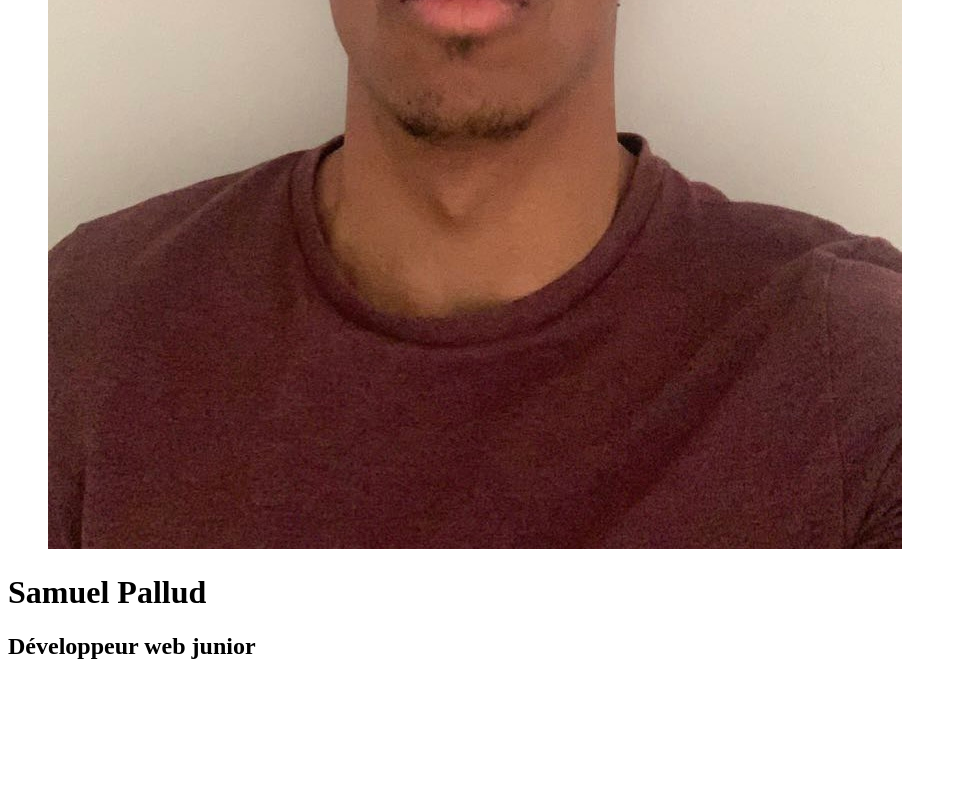
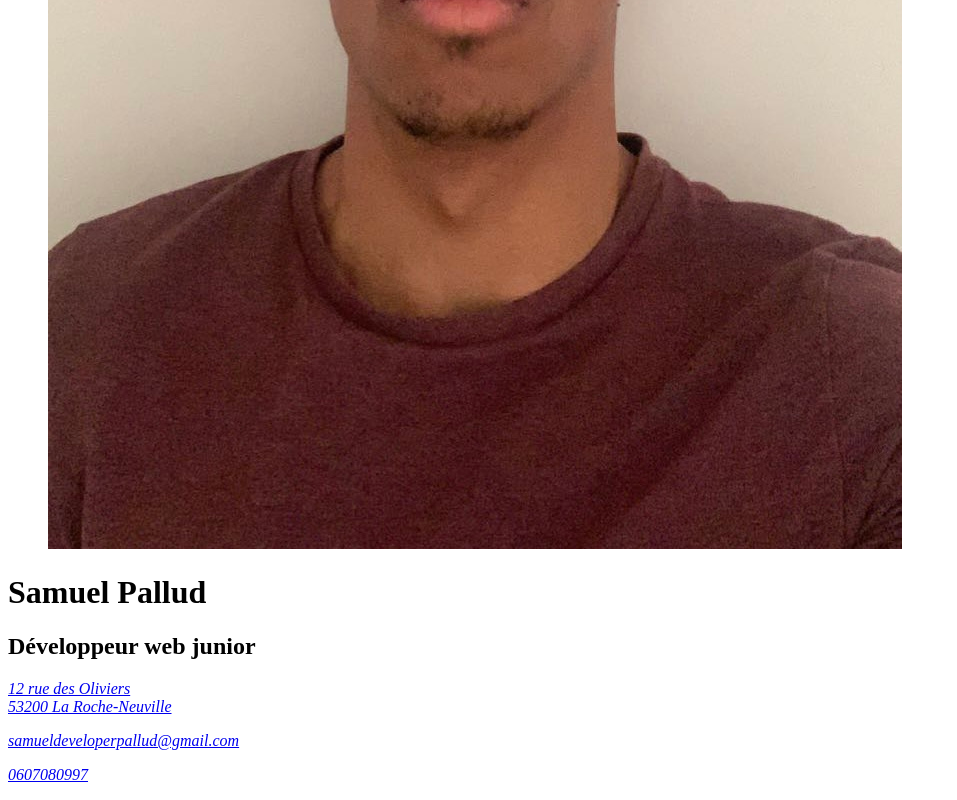
Before and after one commit to samuelpallud97/CV-Samuel-Pallud-devoir-CEF, a plain HTML site: page index.html in a window 1280 px wide. Shown: the part 614-1414 px from the top of the page, without its empty margins (0-957 px from the left). Before the commit the page ends 1294 px from the top, so only its background shows below. Drawn offline with Linux system fonts and the light colour scheme.

Commit message:
Ajout de l'adresse et des contacts

```diff
--- a/index.html
+++ b/index.html
@@ -11,18 +11,36 @@
     <link rel="stylesheet" href="./assets/fonts/Raleway-Italic.ttf">
 </head>
 <body>
-    <div class="container">
     <header>
+        <div class="container">
         <figure class="photo_de_profil">
-            <a>
-            <img id="profil"
-             src="./images/IMG_6058 (1).jpg"
-             title="Photo de profil"
-             alt="La photo de Samuel Pallud">
-            </a>
+            <a><img id="profil" src="./images/IMG_6058 (1).jpg" title="Photo de profil"alt="La photo de Samuel Pallud"></a>
         </figure>
         <h1 class="header__title" id="text_name">Samuel Pallud</h1>
         <h2 class="header__text" id="text_fonction">Développeur web junior</h2>
+        </div>
     </header>
+    <address>
+        <div class="address__child">
+            <p class="address__child-at--start">
+                <a class="address__child-link--style" id="address" target="_blank" href="https://maps.app.goo.gl/JX3ATkLaxVqFdJQr5">
+                    12 rue des Oliviers <br>
+                    53200 La Roche-Neuville
+                </a>
+            </p>
     </div>
+    <div class="address__child">
+        <p class="address__child-at--center">
+        <a class="address__child-link--style" id="text_email" href="mailto:samueldeveloperpallud@gmail.com">
+                samueldeveloperpallud@gmail.com</a>
+        </p>
+    </div>
+    <div class="address__child">
+        <p class="address__child-at--end">
+        <a class="address__child-link--style" id="text_tel" href="tel:0607080997">
+           0607080997
+        </a>
+        </p>
+    </div>
+    </address>
 </body>
```
